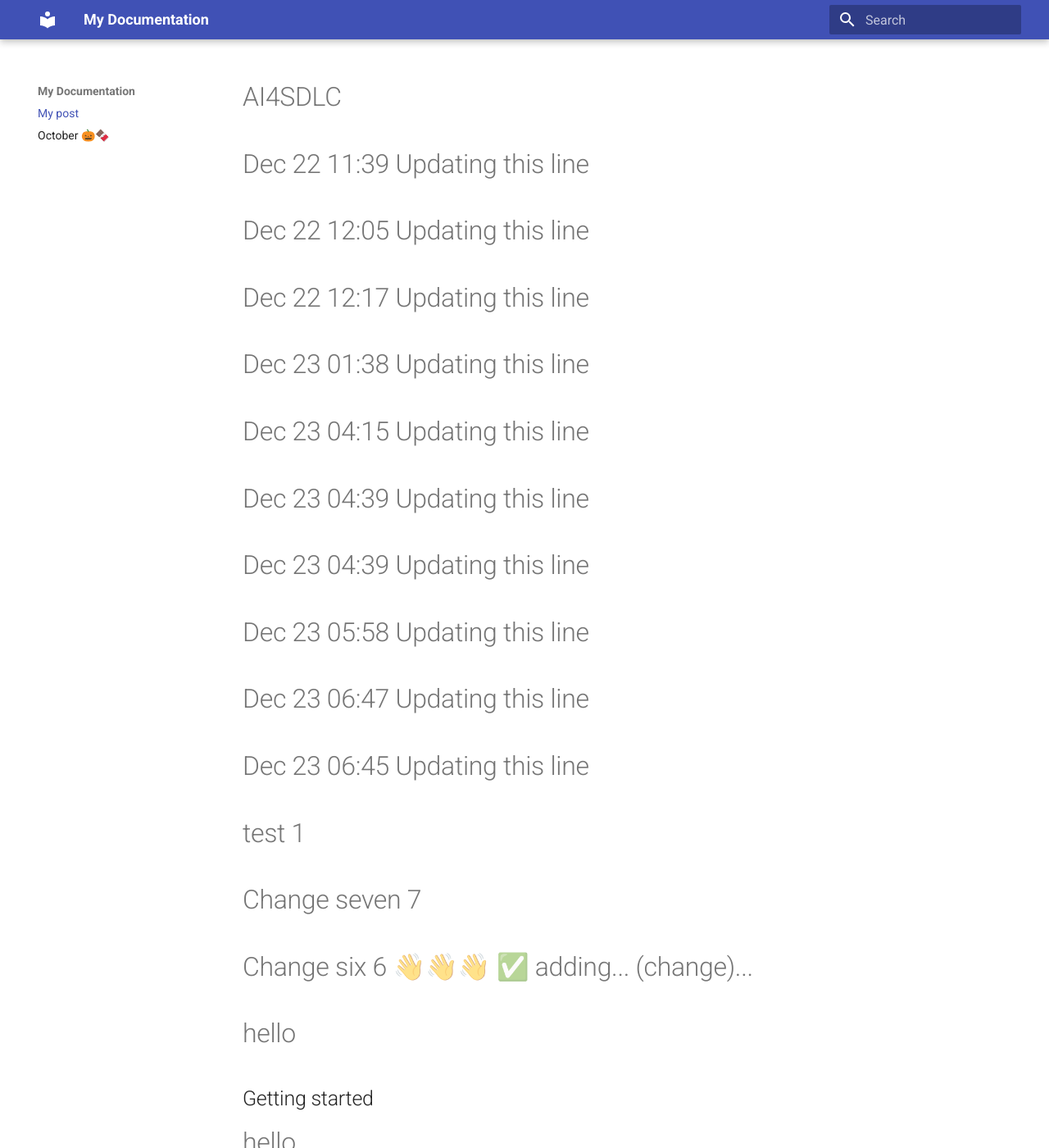
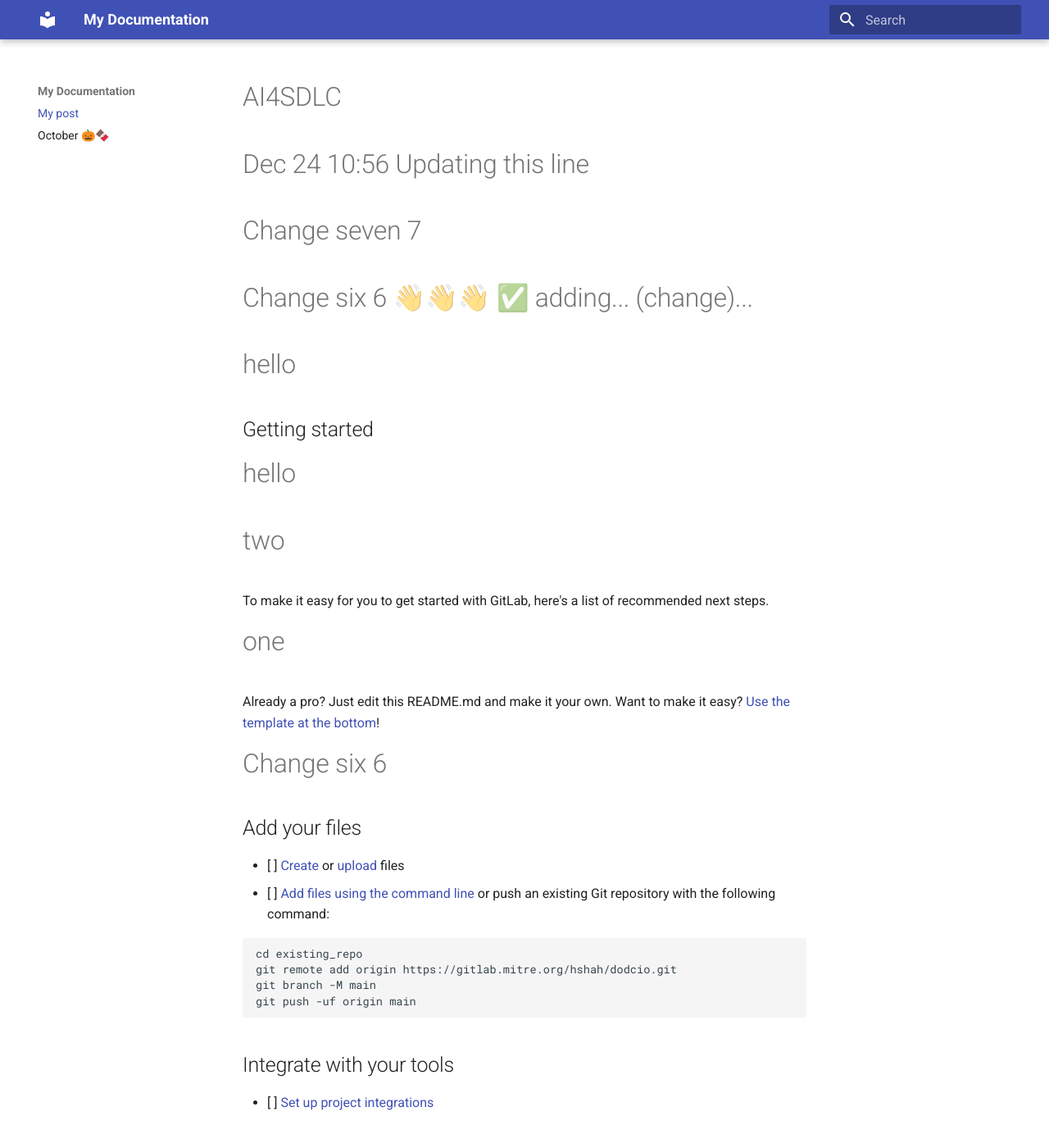
Before and after one commit to Code-dot-mil/two-steps-eval, an MkDocs documentation site: the page built from docs/index.md, in a window 1280 px wide and 1400 px high. Shown: the whole window at 82% size. Built offline with MkDocs 1.6.1 and Material for MkDocs 9.7.7, drawn with Linux system fonts in a browser that asks for light colours.

Commit message:
Clean up update lines in index.md
Removed outdated update lines and added a new entry.

```diff
--- a/docs/index.md
+++ b/docs/index.md
@@ -3,17 +3,8 @@
 author: That Would Be Me
 ---
 # AI4SDLC
-# Dec 22 11:39 Updating this line
-# Dec 22 12:05 Updating this line
-# Dec 22 12:17 Updating this line
-# Dec 23 01:38 Updating this line
-# Dec 23 04:15 Updating this line
-# Dec 23 04:39 Updating this line
-# Dec 23 04:39 Updating this line
-# Dec 23 05:58 Updating this line
-# Dec 23 06:47 Updating this line
-# Dec 23 06:45 Updating this line
-# test 1
+# Dec 24 10:56 Updating this line
+
 
 # Change seven 7
 # Change six 6 👋👋👋 ✅ adding... (change)...
```
